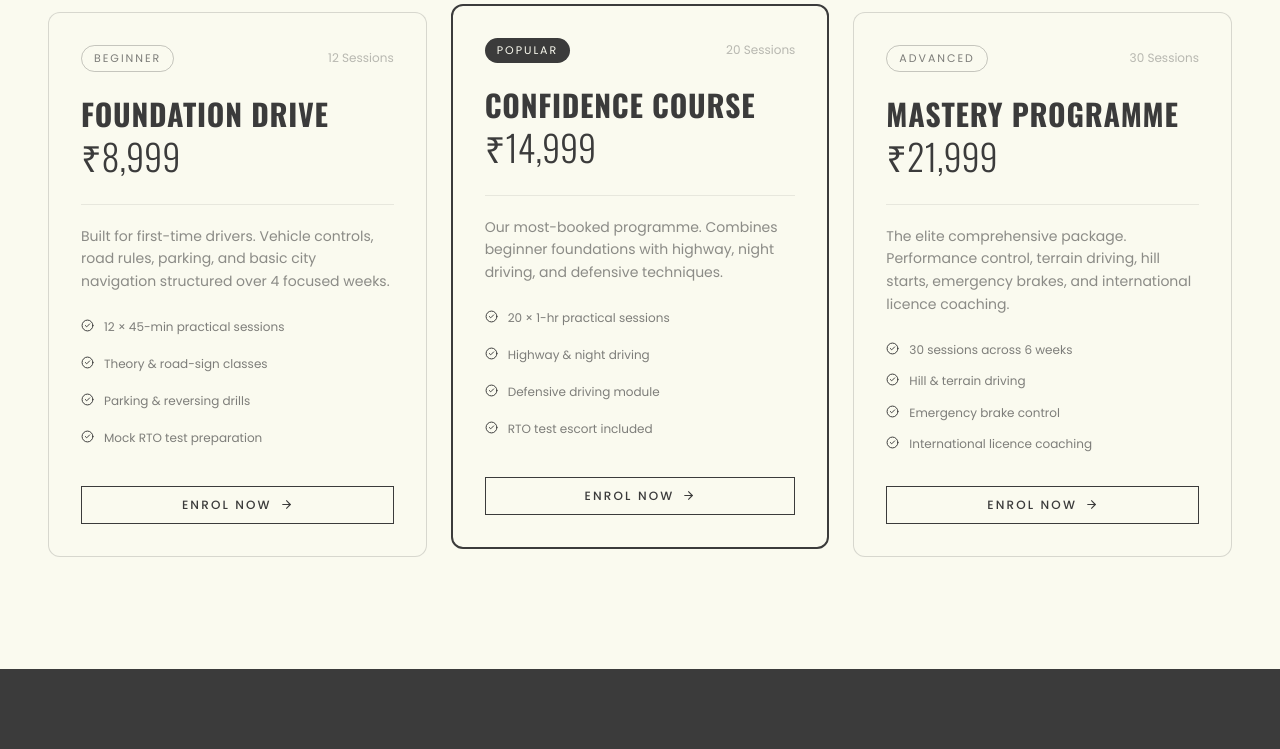
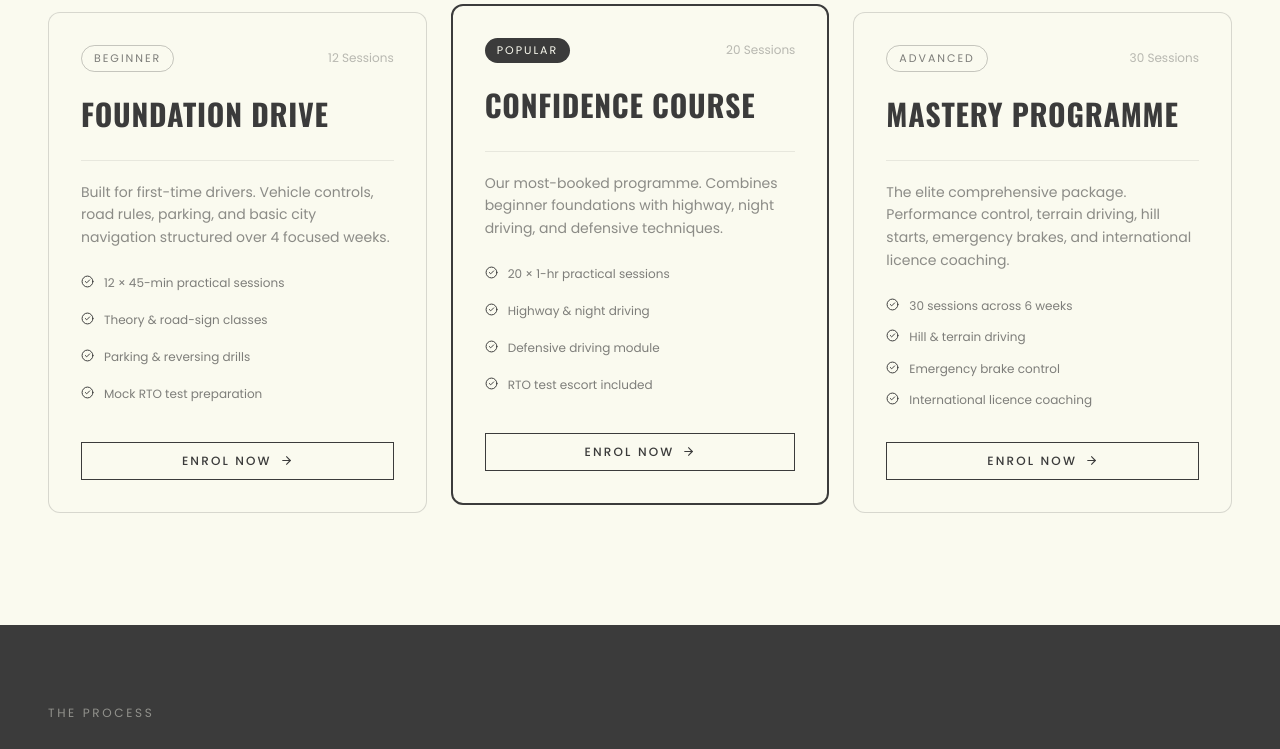
Before and after one commit to somyaaa07/TC-DrivingSchool, a Next.js app: page / in a window 1280 px wide. Shown: the part 2460-3209 px from the top of the page. Built offline with nearby package versions, Linux system fonts and the light colour scheme.

Commit message:
final commit

```diff
--- a/src/app/page.js
+++ b/src/app/page.js
@@ -9,8 +9,8 @@ import Pricing      from '../components/Pricing';
 import Booking      from '../components/Booking';
 import FAQ          from '../components/FAQ';
 import Footer       from '../components/Footer';
-import Navbar from '@/components/Navbar';
-import About from '@/components/About';
+import Navbar from '../components/Navbar';
+import About from '../components/About';
 
 export default function Home() {
   return (
--- a/src/components/Courses.jsx
+++ b/src/components/Courses.jsx
@@ -135,9 +135,7 @@ export default function Courses() {
                 <h3 className="font-oswald font-bold text-2xl sm:text-3xl uppercase tracking-wide text-fg">
                   {title}
                 </h3>
-                <p className="font-oswald text-3xl sm:text-4xl font-light text-fg sm:mt-1">
-                  {price}
-                </p>
+
               </div>
 
               {/* Divider */}
--- a/src/components/Pricing.jsx
+++ b/src/components/Pricing.jsx
@@ -137,12 +137,12 @@ export default function Pricing() {
 
                 {/* Price */}
                 <div className="mb-5">
-                  <span
+                  {/* <span
                     className="font-oswald font-light text-5xl md:text-3xl "
                     style={{ color: highlighted ? "#FAFAEF" : "#3B3B3B" }}
                   >
                     {price}
-                  </span>
+                  </span> */}
                   <span
                     className="font-poppins text-xs ml-2"
                     style={{
```
Also changed, not shown: 1 other file (tests, documents, lock files or other folders).
